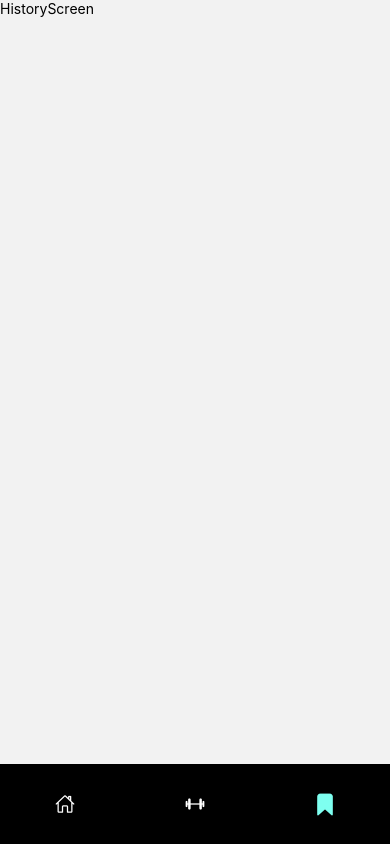
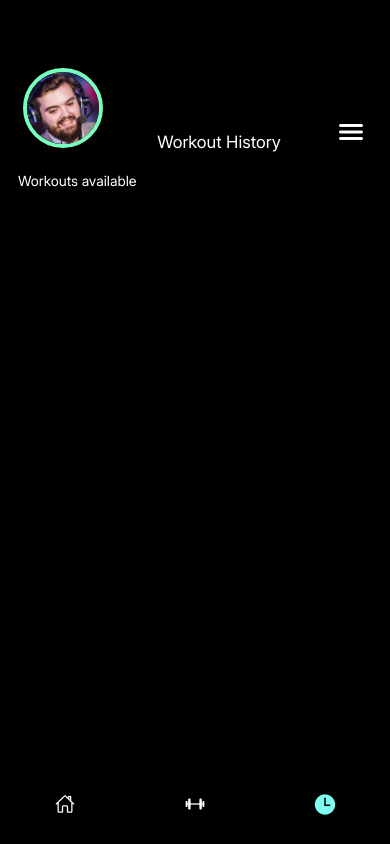
Before and after one commit to andrei-0000/GymIOS, a React Native app: screen /History in a window 390 px wide. Built offline with nearby package versions, Linux system fonts and the light colour scheme.

Commit message:
started history screen

```diff
--- a/navigators/TabNavigator.tsx
+++ b/navigators/TabNavigator.tsx
@@ -52,7 +52,7 @@ const TabNavigator = () => {
         options={{
           tabBarIcon: ({ focused, color, size }) => (
             <Ionicons
-              name={focused ? "bookmark" : "bookmark-outline"}
+              name={focused ? "time" : "time-outline"}
               size={focused ? 25 : 20}
               color={focused ? COLORS.seaBlue : "white"}
             />
--- a/screens/HistoryScreen.tsx
+++ b/screens/HistoryScreen.tsx
@@ -1,14 +1,66 @@
-import { StyleSheet, Text, View } from 'react-native'
-import React from 'react'
+import { ScrollView, StyleSheet, Text, View } from "react-native";
+import React from "react";
+import { useStore } from "../store/store";
+import { useBottomTabBarHeight } from "@react-navigation/bottom-tabs";
+import { StatusBar } from "expo-status-bar";
+import { COLORS } from "../theme/theme";
+import HeaderBar from "../components/HeaderBar";
 
 const HistoryScreen = () => {
+  const workoutHistory = useStore((state: any) => state.UserWorkouts);
+  const tabBarHeight = useBottomTabBarHeight();
+  console.log("workout history", workoutHistory);
   return (
-    <View>
+    <View style={styles.ScreenContainer}>
+      <StatusBar backgroundColor={COLORS.black} style="light" />
+      <ScrollView
+        showsVerticalScrollIndicator={false}
+        contentContainerStyle={styles.ScrollViewFlex}
+      >
+        <View style={[styles.ScrollViewInner, { marginBottom: tabBarHeight }]}>
+          <View style={styles.ItemContainer}>
+            <HeaderBar title="Workout History" />
+            {workoutHistory.length > 0 ? (
+              <View style={styles.ListItemContainer}>
+                <Text style={styles.NormalTextStyle}>Workouts available</Text>
+              </View>
+            ) : (
+              <Text>No workouts yet</Text>
+            )}
+          </View>
+        </View>
+      </ScrollView>
       <Text>HistoryScreen</Text>
     </View>
-  )
-}
+  );
+};
 
-const styles = StyleSheet.create({})
+const styles = StyleSheet.create({
+  ScreenContainer: {
+    flex: 1,
+    backgroundColor: COLORS.black,
+    padding: 3,
+  },
+  ScrollViewFlex: {
+    flexGrow: 1,
+  },
+  ScrollViewInner: {
+    flex: 1,
+    justifyContent: "space-between",
+  },
+  ItemContainer: {
+    flex: 1,
+  },
+  NormalTextStyle: {
+    fontFamily: "inter",
+    fontSize: 14,
+    color: COLORS.white,
+    fontWeight: "400",
+  },
+  ListItemContainer: {
+    paddingHorizontal: 15,
+    gap: 30,
+  },
+});
 
-export default HistoryScreen
+export default HistoryScreen;
--- a/screens/HomeScreen.tsx
+++ b/screens/HomeScreen.tsx
@@ -39,6 +39,7 @@ const HomeScreen = () => {
         <HeaderBar title="Hello, Ibai" />
         <WeekBar></WeekBar>
         <FlatList
+          scrollEnabled={false}
           showsHorizontalScrollIndicator={false}
           data={userWorkouts}
           contentContainerStyle={[
@@ -48,14 +49,12 @@ const HomeScreen = () => {
           keyExtractor={(item) => item.id}
           renderItem={({ item }) => {
             return (
-              // <TouchableOpacity>
               <WorkoutCard
                 id={item.id}
                 name={item.name}
                 exercises={item.exercises}
                 date={item.date}
               ></WorkoutCard>
-              //</ScrollView> </TouchableOpacity>
             );
           }}
         />
```
